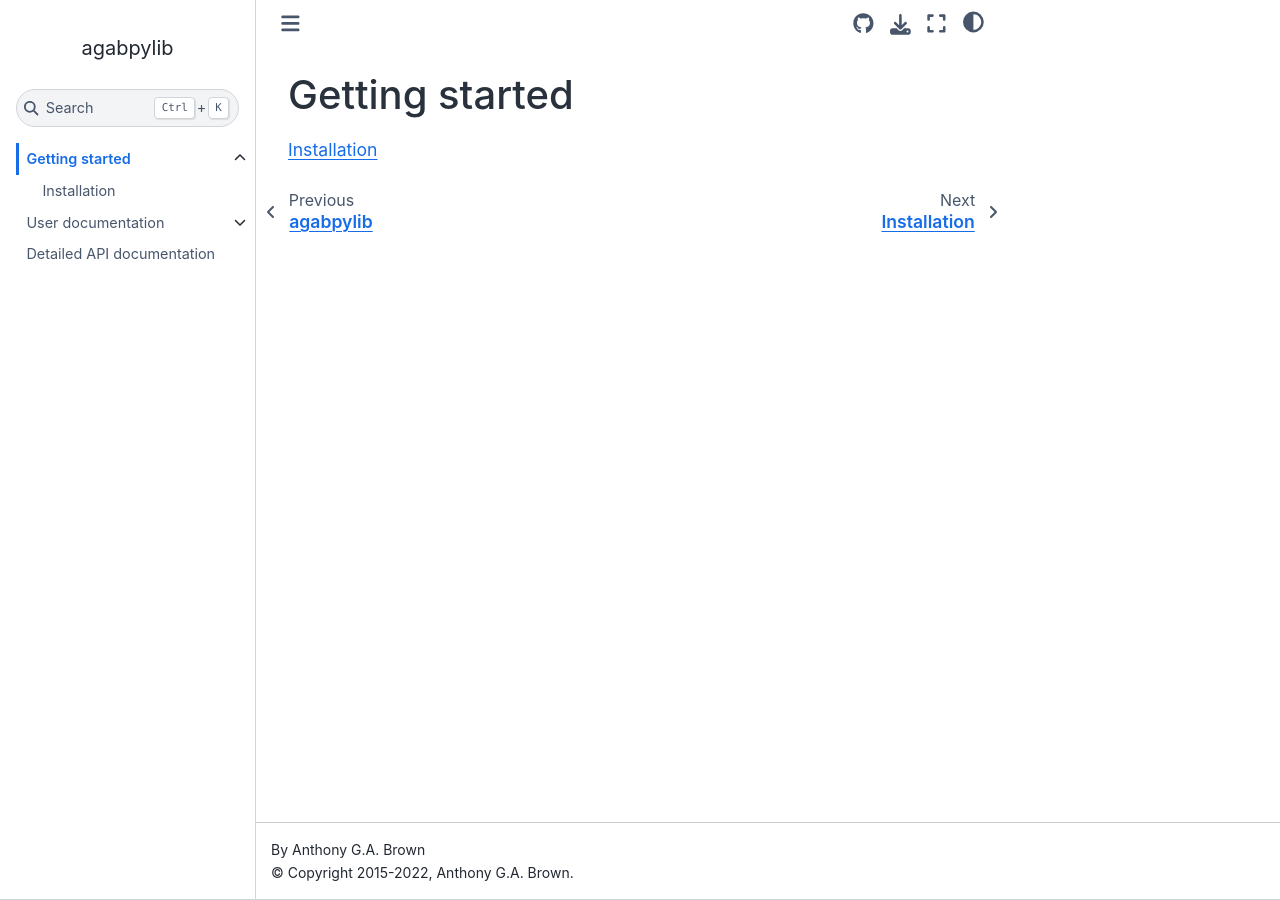
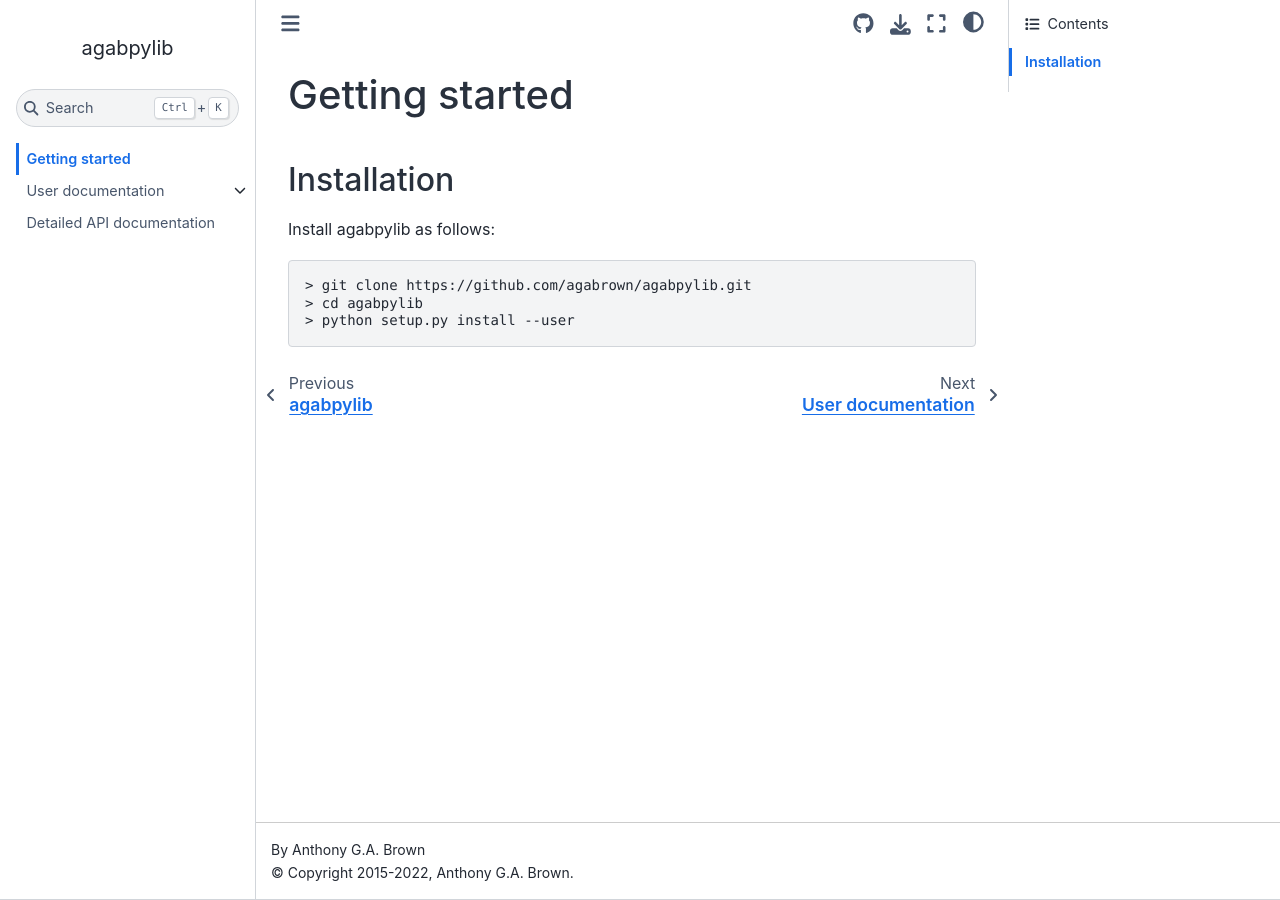
Before and after one commit to agabrown/agabpylib, a Sphinx documentation site: the page built from docs/source/getting-started/index.rst, in a window 1280 px wide. Built offline with Sphinx 7.4.7 and the Sphinx Book theme 1.1.4, drawn with Linux system fonts in a browser that asks for light colours.

```diff
--- a/docs/source/conf.py
+++ b/docs/source/conf.py
@@ -36,6 +36,10 @@
     "sphinx_automodapi.automodapi",
     "matplotlib.sphinxext.plot_directive",
     "sphinx.ext.napoleon",
+    "myst_parser",
+]
+myst_enable_extensions = [
+    "colon_fence",
 ]
 
 # Add any paths that contain templates here, relative to this directory.
--- a/docs/source/getting-started/index.rst
+++ b/docs/source/getting-started/index.rst
@@ -2,7 +2,13 @@
 Getting started
 ###############
 
-.. toctree::
-    :maxdepth: 2
+Installation
+============
 
-    install
+Install agabpylib as follows:
+
+.. code-block:: console
+
+    > git clone https://github.com/agabrown/agabpylib.git
+    > cd agabpylib
+    > python setup.py install --user
```
Also changed, not shown: docs/source/getting-started/install.rst (deleted, +0 -10 lines).
